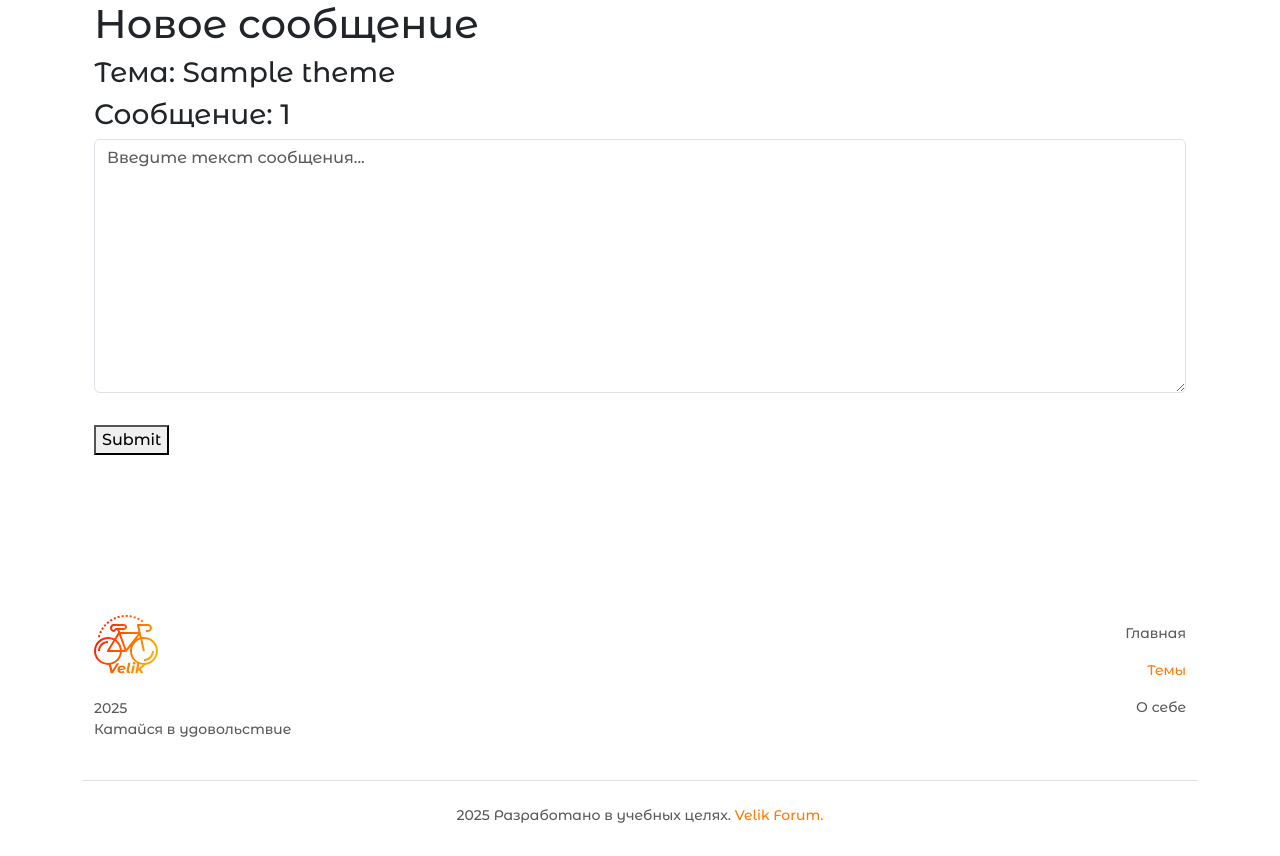
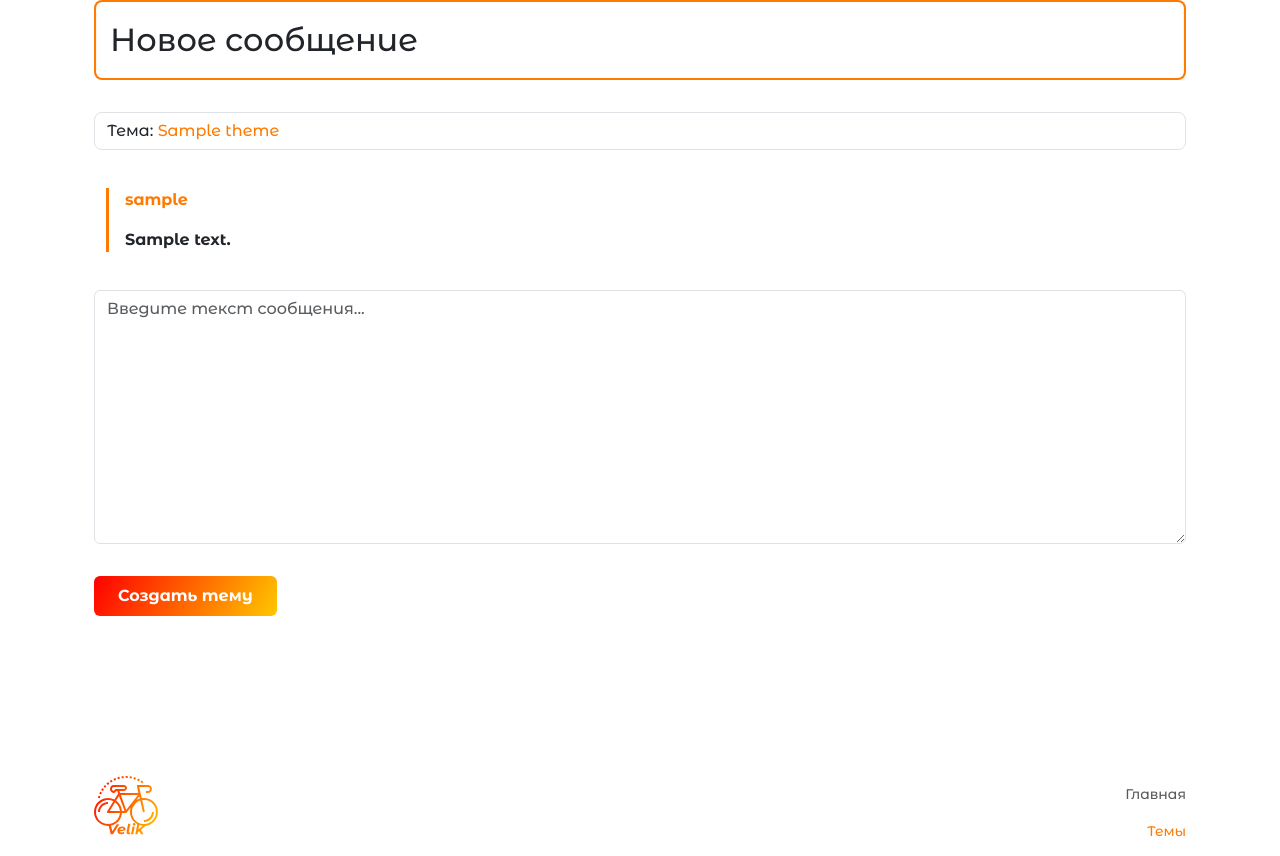
Before and after one commit to VadimBarinov/Bicycle-Forum, a Django app: page /section/1/theme/1/message/1/create_answer/ in a window 1280 px wide. Shown: the part 125-981 px from the top of the page. Before the commit the page ends 948 px from the top, so only its background shows below. Run offline with Django 5.2, Linux system fonts and the light colour scheme; a user stored in the database is signed in; tables that the repository leaves empty hold one stand-in row (values such as "Sample post").

Commit message:
forms stylized

```diff
--- a/app/forum/static/forum/css/styles.css
+++ b/app/forum/static/forum/css/styles.css
@@ -738,7 +738,7 @@ body {
   font-weight: 500;
   margin-bottom: 0;
   font-size: 14px;
-  color: var(--grey-color) !important;
+  color: var(--grey-color);
 }
 
 .page-title {
@@ -776,3 +776,16 @@ body {
   border: 0;
   background: none;
 }
+
+.title-create-page {
+  margin-bottom: 2rem;
+}
+
+.section-title {
+  font-weight: 500;
+  font-size: 1rem;
+}
+
+.padding-for-form {
+  padding: .375rem .75rem;
+}
--- a/app/forum/templates/forum/create_message.html
+++ b/app/forum/templates/forum/create_message.html
@@ -4,12 +4,33 @@
 {% block content %}
 
 <div class="container">
-    <h1>{{ title }}</h1>
+    <div class="my-border border-color-orange title-create-page">
+        <div class="page-title p-3">
+            {{ title }}
+        </div>
+    </div>
 
-    <h3>Тема: {{ theme.title }}</h3>
-
+    <div class="title-create-page section-title padding-for-form my-border border d-flex">
+        <div>
+            Тема:&nbsp
+        </div>
+        <div class="text-orange text-line-clamp-3 long-text">
+            {{ theme.title }}
+        </div>
+    </div>
     {% if parent %}
-        <h3>Сообщение: {{ parent.pk }}</h3>
+    <div class="title-create-page my-border padding-for-form">
+        <div class="border-start-color-orange ps-3">
+            <div>
+                <p class="text-orange text-line-clamp-3 long-text">
+                    {{ parent.author.username }}
+                </p>
+                <p class="text-line-clamp-3 long-text mb-0">
+                    {{ parent.content|linebreaksbr }}
+                </p>
+            </div>
+        </div>
+    </div>
     {% endif %}
 
         <form method="post">
@@ -26,7 +47,7 @@
                   {% endif %}
                 </div>
             {% endfor %}
-            <button type="submit">Submit</button>
+            <button class="btn btn-primary" type="submit">Создать тему</button>
         </form>
 </div>
 
```
Also changed, not shown: app/forum/templates/forum/create_theme.html (+6 -2 lines), app/forum/templates/forum/create_theme_with_section.html (+14 -3 lines).
